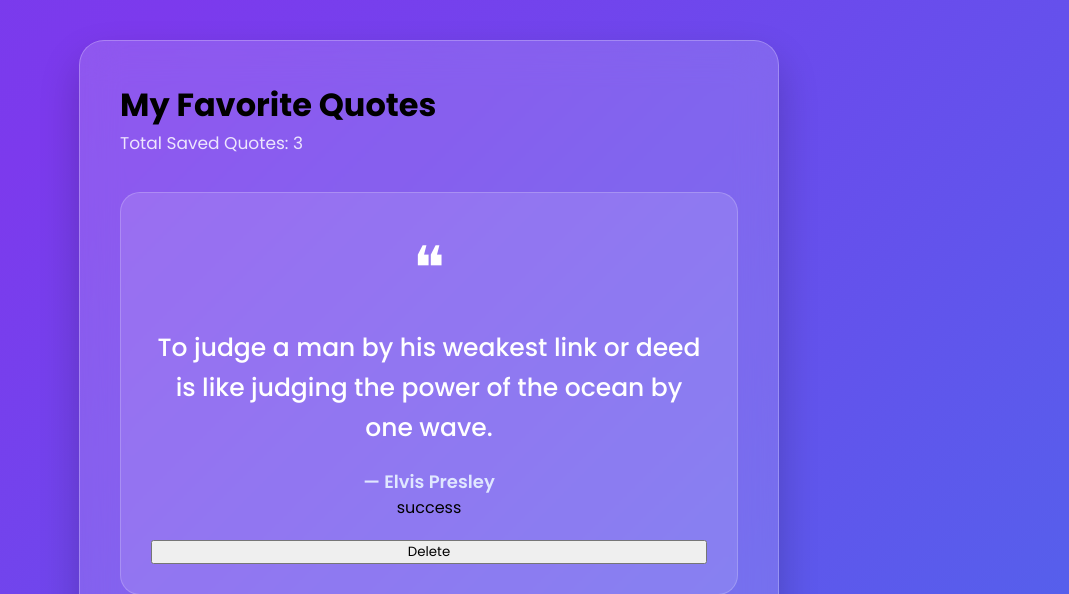
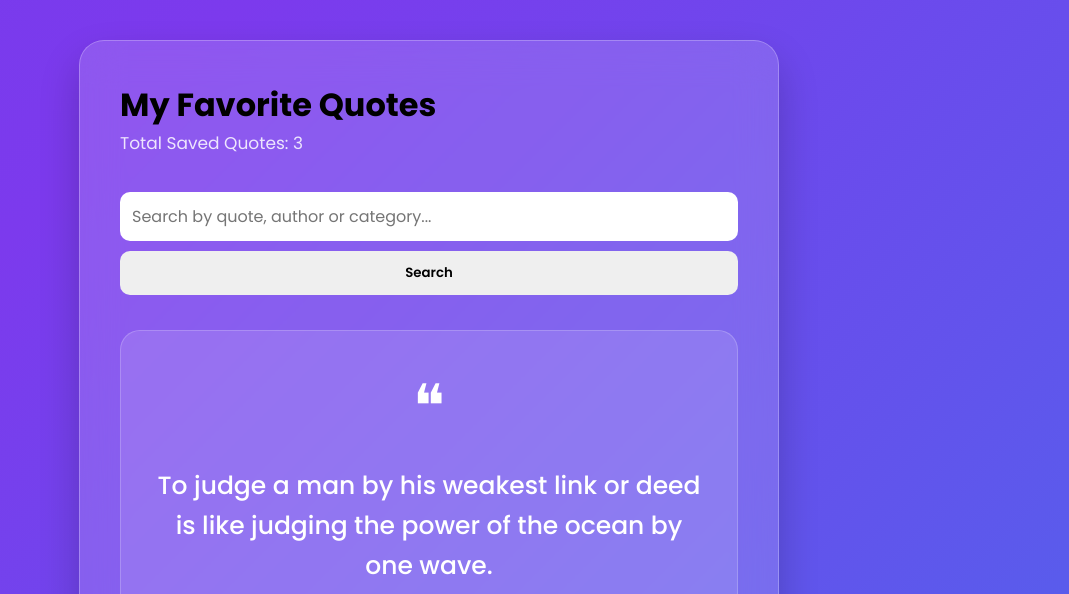
Before and after one commit to urwahkhalid00/AI-Quote-Generator, a Flask app: page /favorites in a window 1280 px wide. Shown: the top 594 px of the page, without its empty margins (211-1280 px from the left). Run offline with Flask 3, Linux system fonts and the light colour scheme; data comes from the database, SQL or seed files in the repository; both versions use the stored data as it was after the commit.

Commit message:
update commit

```diff
--- a/static/style.css
+++ b/static/style.css
@@ -837,3 +837,43 @@
     background:#fff3cd;
     color:#856404;
 }
+
+.search-form{
+
+    display:flex;
+
+    gap:10px;
+
+    margin:20px 0;
+
+}
+
+.search-input{
+
+    flex:1;
+
+    padding:12px;
+
+    border:none;
+
+    border-radius:10px;
+
+    font-size:16px;
+
+    outline:none;
+
+}
+
+.search-btn{
+
+    padding:12px 20px;
+
+    border:none;
+
+    border-radius:10px;
+
+    cursor:pointer;
+
+    font-weight:600;
+
+}
--- a/templates/favorites.html
+++ b/templates/favorites.html
@@ -33,6 +33,24 @@
                 Total Saved Quotes: {{ quotes|length }}
 
             </p>
+
+            <form action="{{ url_for('favorites') }}" method="GET" class="search-form">
+
+                <input
+                   type="text"
+                   name="search"
+                   placeholder="Search by quote, author or category..."
+                   value="{{ search }}"
+                   class="search-input"
+                 >
+
+             <button type="submit" class="search-btn">
+
+                Search
+
+             </button>
+
+            </form>
 
             {% with messages = get_flashed_messages(with_categories=true) %}
 
```
Also changed, not shown: quotes.db.
